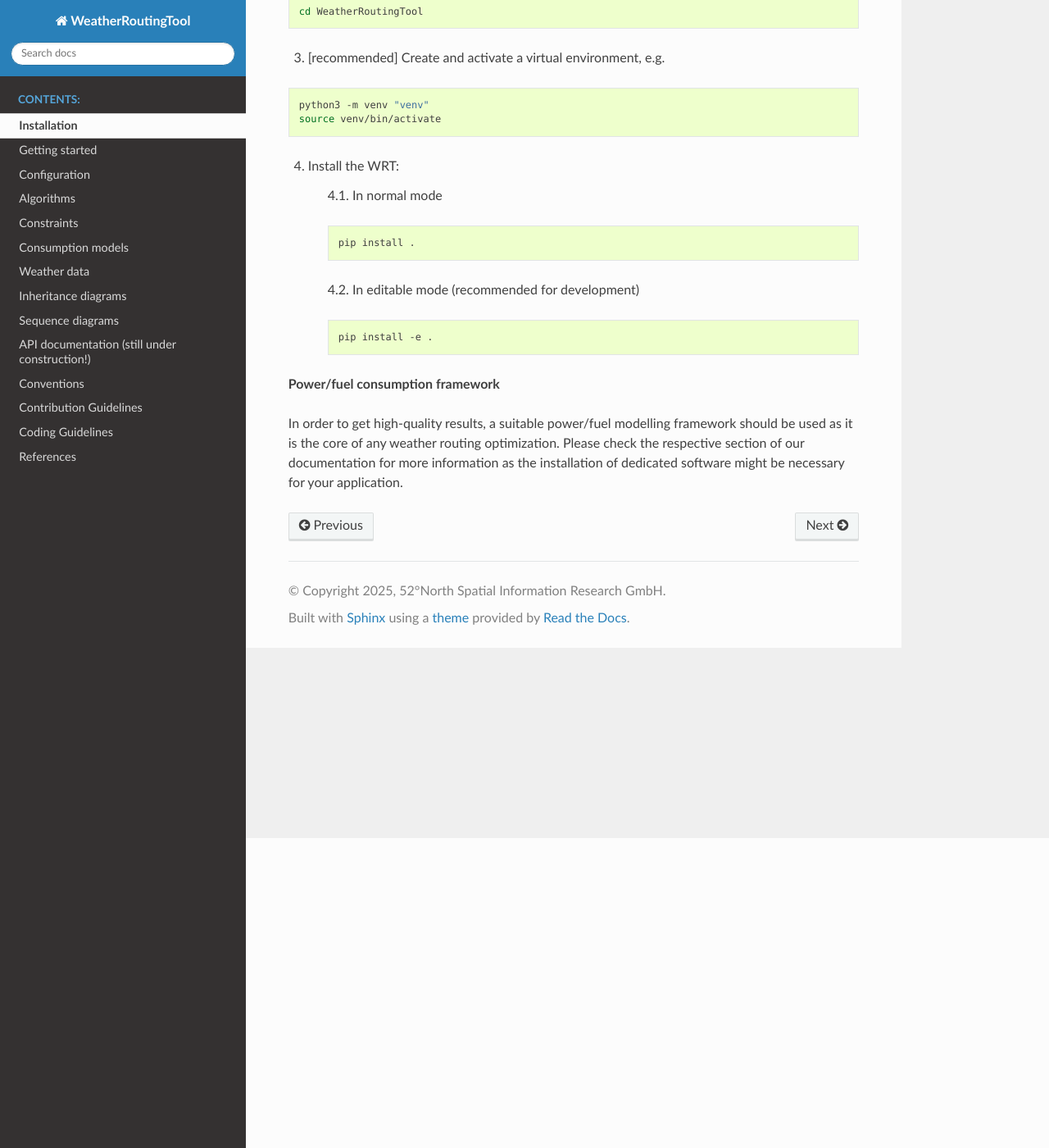
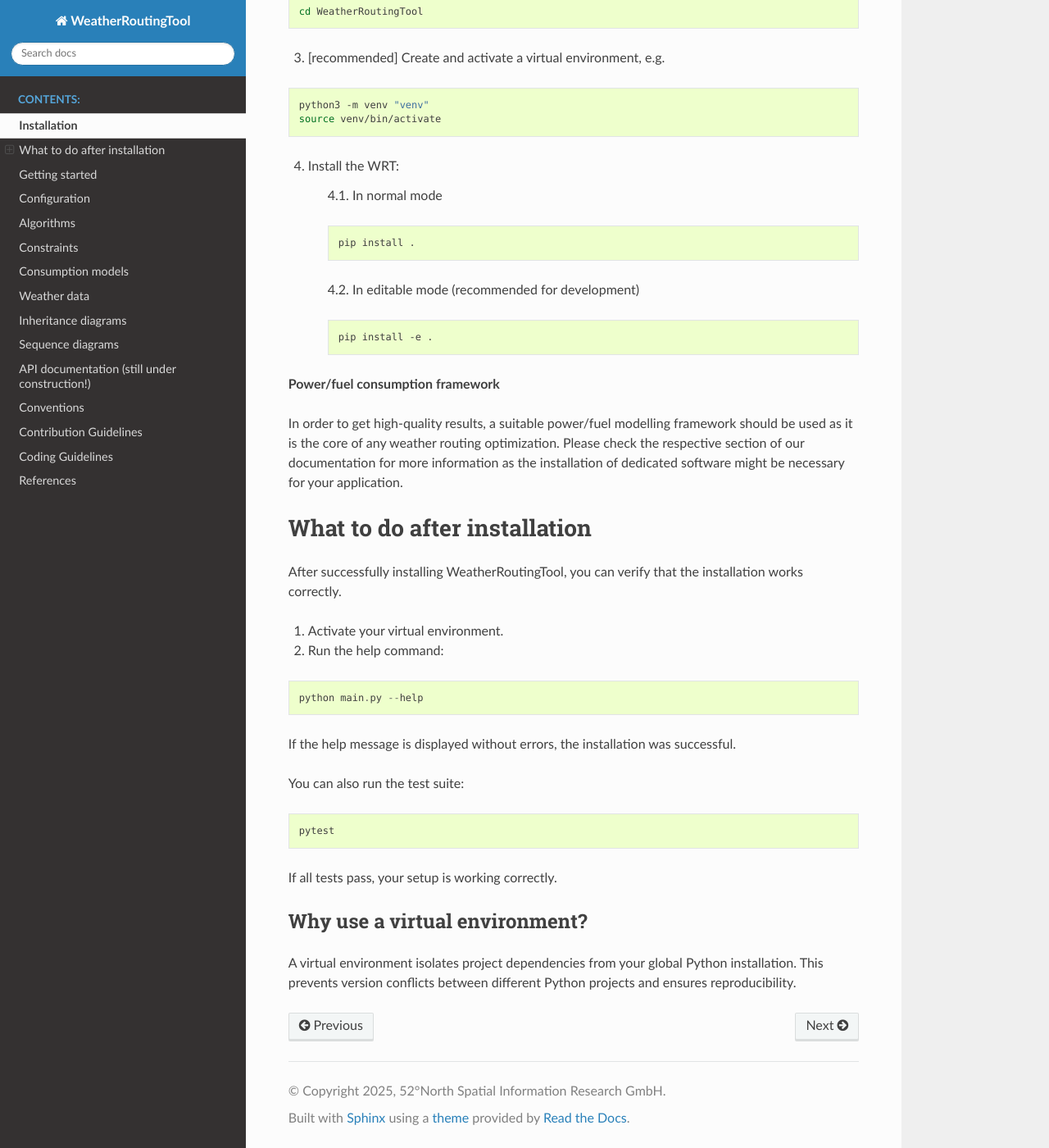
Before and after one commit to 52North/WeatherRoutingTool, a Sphinx documentation site: the page built from docs/source/installation.rst, in a window 1280 px wide and 1400 px high, scrolled down 378 px. Shown: the whole window at 82% size. Built offline with Sphinx 7.4.7 and the Read the Docs theme 3.1.0, drawn with Linux system fonts in a browser that asks for light colours.

Commit message:
Improve installation and onboarding documentation

```diff
--- a/docs/source/installation.rst
+++ b/docs/source/installation.rst
@@ -41,3 +41,31 @@ Steps:
 **Power/fuel consumption framework**
 
 In order to get high-quality results, a suitable power/fuel modelling framework should be used as it is the core of any weather routing optimization. Please check the respective section of our documentation for more information as the installation of dedicated software might be necessary for your application.
+
+What to do after installation
+=============================
+
+After successfully installing WeatherRoutingTool, you can verify that the installation works correctly.
+
+1. Activate your virtual environment.
+2. Run the help command:
+
+::
+
+   python main.py --help
+
+If the help message is displayed without errors, the installation was successful.
+
+You can also run the test suite:
+
+::
+
+   pytest
+
+If all tests pass, your setup is working correctly.
+
+Why use a virtual environment?
+------------------------------
+
+A virtual environment isolates project dependencies from your global Python installation.
+This prevents version conflicts between different Python projects and ensures reproducibility.
```
